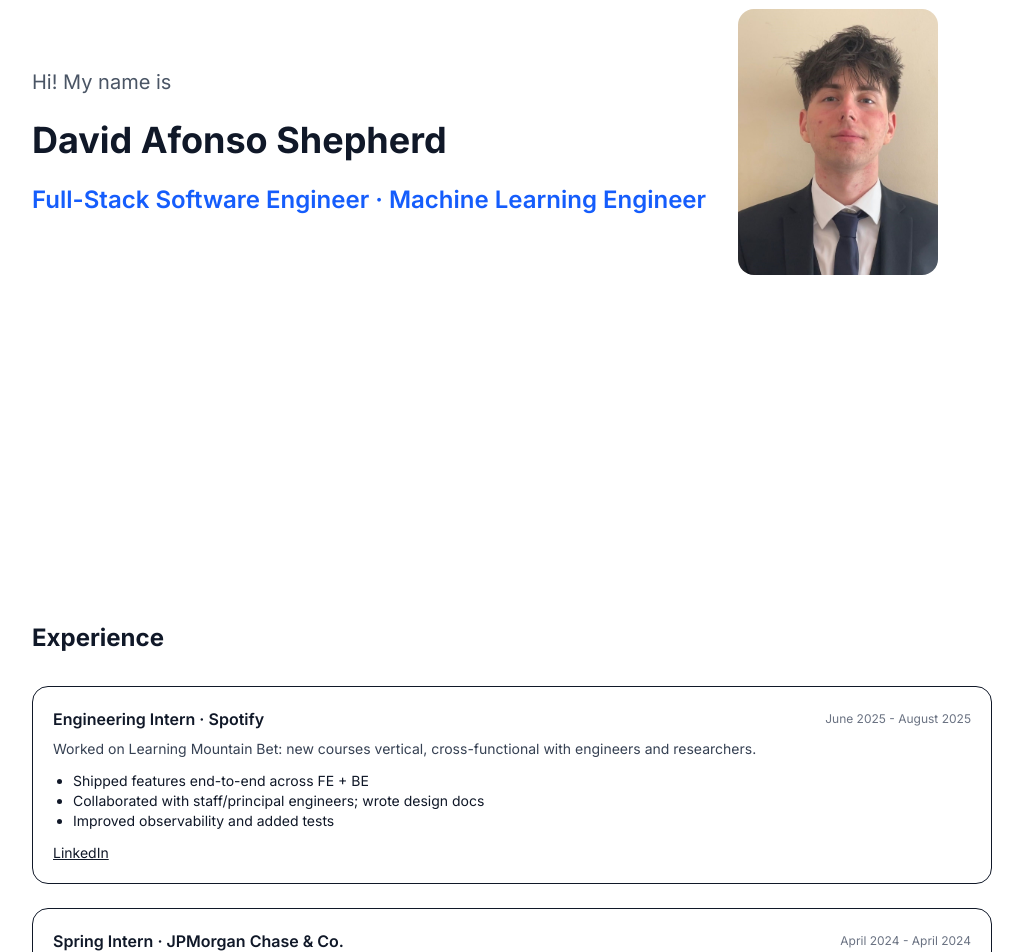
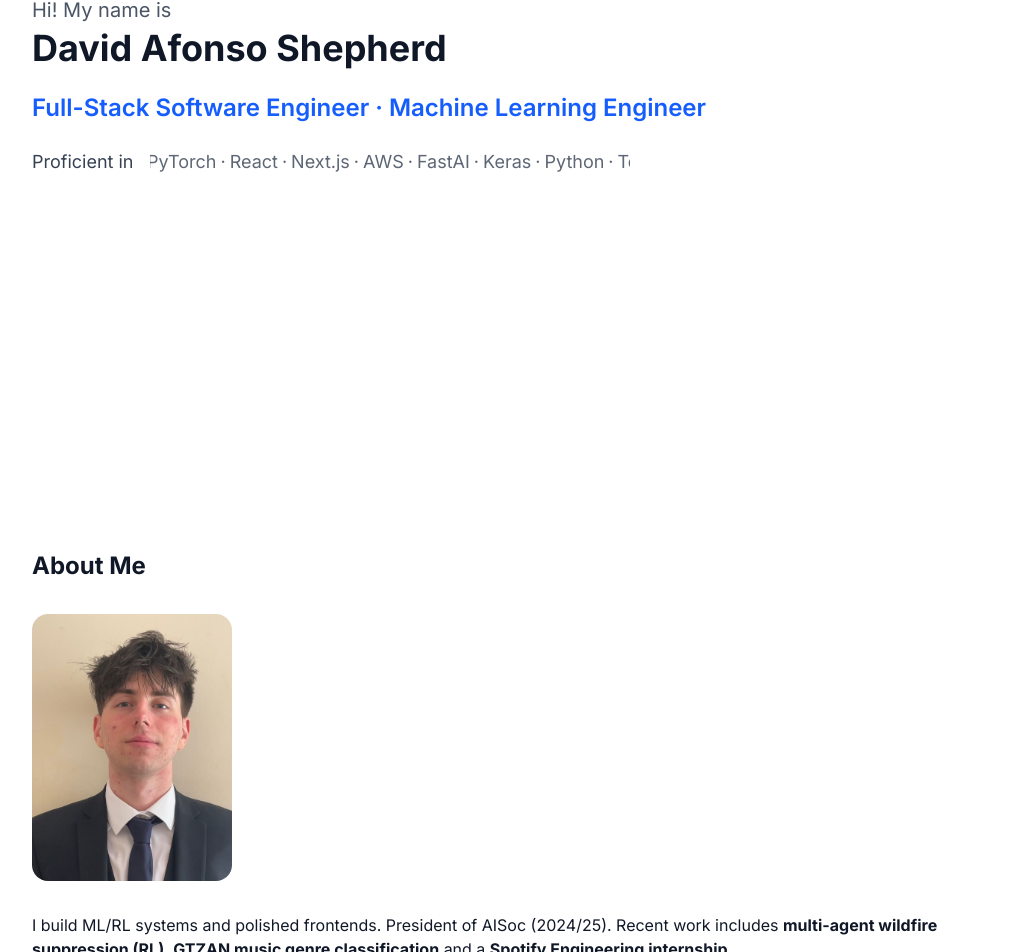
Before and after one commit to davidafshepherd/personal-website, a Next.js app: page / in a window 1280 px wide. Shown: the part 315-1267 px from the top of the page, without its empty margins (128-1151 px from the left). Built offline with nearby package versions, Linux system fonts and the light colour scheme.

Commit message:
Add home section

```diff
--- a/src/app/page.tsx
+++ b/src/app/page.tsx
@@ -2,19 +2,50 @@ import Image from "next/image";
 import projects from "@/data/projects";
 import experience from "@/data/experience";
 import ProjectCard from "@/components/ProjectCard";
+import InfiniteScroll from "@/components/InfiniteScroll";
 
 export default function HomePage() {
   return (
     <>
-      {/* About Section */}
-      <section id="about" className="min-h-screen flex items-center">
-        <div className="flex gap-8 items-center">
-          <div className="space-y-6">
+      {/* Home Section */}
+      <section className="h-screen flex items-center -mt-14">
+        <div className="space-y-6">
+          <div className="space-y-1">
             <p className="text-xl text-gray-600">Hi! My name is</p>
             <h1 className="text-4xl font-bold">David Afonso Shepherd</h1>
-            <h2 className="text-2xl font-semibold text-blue-600">Full-Stack Software Engineer · Machine Learning Engineer</h2>
           </div>
-          <Image src="/avatar.jpg" alt="David Afonso Shepherd" width={200} height={200} className="rounded-2xl" />
+          <h2 className="text-2xl font-semibold text-blue-600">Full-Stack Software Engineer · Machine Learning Engineer</h2>
+          <div className="text-lg text-gray-700 flex items-center">
+            <span className="mr-4">Proficient in</span>
+            <div className="w-120">
+              <InfiniteScroll />
+            </div>
+          </div>
+        </div>
+      </section>
+
+      {/* About Section */}
+      <section id="about" className="py-16">
+        <div className="space-y-8">
+          <h1 className="text-2xl font-bold">About Me</h1>
+          <div className="grid gap-8 md:grid-cols-[200px,1fr] items-start">
+            <Image src="/avatar.jpg" alt="David Afonso Shepherd" width={200} height={200} className="rounded-2xl" />
+            <div className="space-y-4">
+              <p>
+                {`I build ML/RL systems and polished frontends. President of AISoc (2024/25). Recent work includes `}
+                <strong>multi-agent wildfire suppression (RL)</strong>
+                {`, `}
+                <strong>GTZAN music genre classification</strong>
+                {` and a `}
+                <strong>Spotify Engineering internship</strong>
+                {`.`}
+              </p>
+              <p className="text-gray-600">
+                {`I care about practical impact, strong engineering, and clear communication.
+                Below you'll find selected projects and experience.`}
+              </p>
+            </div>
+          </div>
         </div>
       </section>
 
--- /dev/null
+++ b/src/components/InfiniteScroll.tsx
@@ -0,0 +1,44 @@
+"use client";
+
+export default function InfiniteScroll() {
+  const items = [
+    "Python",
+    "TensorFlow",
+    "PyTorch",
+    "React",
+    "Next.js",
+    "AWS",
+    "FastAI",
+    "Keras",
+  ];
+
+  return (
+    <div className="overflow-hidden">
+      <div className="flex animate-scroll whitespace-nowrap">
+        {[...items, ...items].map((item, i) => (
+          <span key={i} className="inline-block text-lg opacity-80 whitespace-nowrap">
+            {item}
+            <span className="mx-1">·</span>
+          </span>
+        ))}
+      </div>
+
+      <style jsx>{`
+        @keyframes scroll {
+          from {
+            transform: translateX(0);
+          }
+          to {
+            transform: translateX(-50%);
+          }
+        }
+        .animate-scroll {
+          animation: scroll 20s linear infinite;
+        }
+        .animate-scroll:hover {
+          animation-play-state: paused;
+        }
+      `}</style>
+    </div>
+  );
+}
--- a/src/styles/globals.css
+++ b/src/styles/globals.css
@@ -2,3 +2,18 @@
 
 :root { --radius: 1.25rem; }
 * { box-sizing: border-box; }
+
+.animate-scroll {
+  animation: scroll 30s linear infinite;
+  display: inline-block;
+  white-space: nowrap;
+}
+
+@keyframes scroll {
+  0% {
+    transform: translateX(100%);
+  }
+  100% {
+    transform: translateX(-100%);
+  }
+}
```
